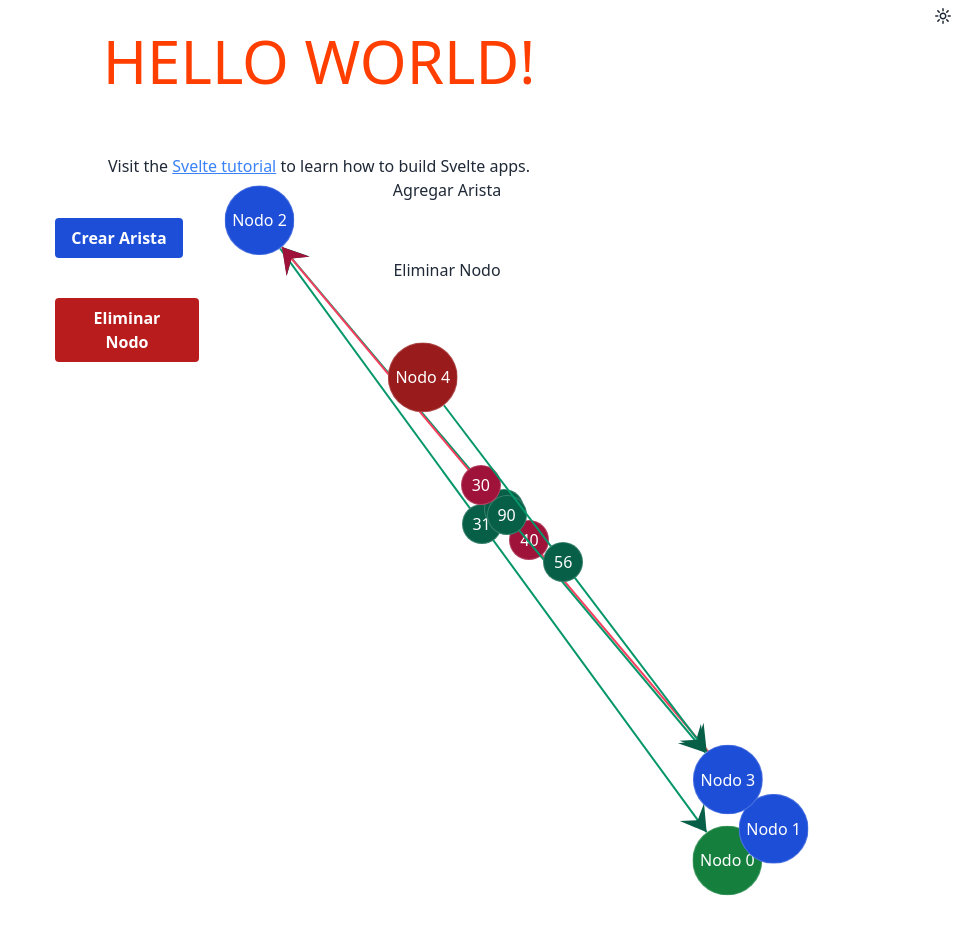
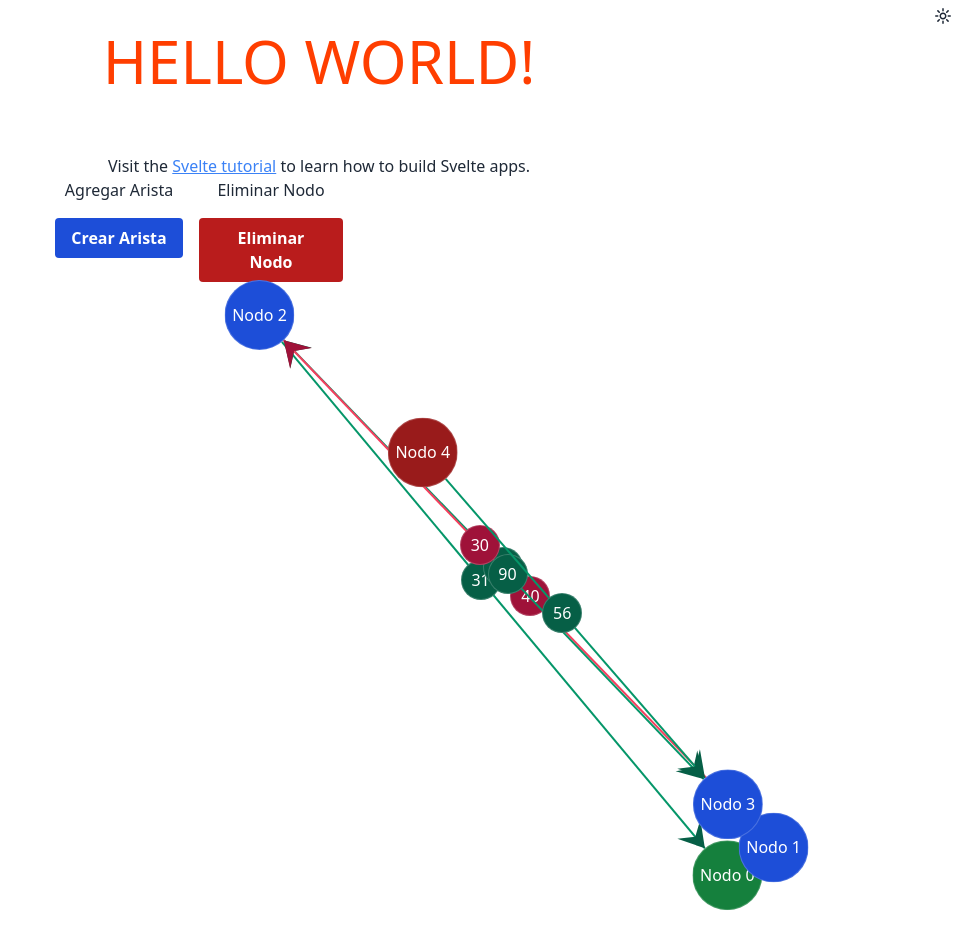
Before and after one commit to IsraPerez98/ford-fulkerson-app, a Svelte app: page / in a window 1280 px wide. Shown: the top 948 px of the page, without its empty margins (321-1280 px from the left). Built offline with nearby package versions, Linux system fonts and the light colour scheme.

Commit message:
🪲 Mejoras menores a la interfaz

```diff
--- a/src/components/Grafo/Grafo.svelte
+++ b/src/components/Grafo/Grafo.svelte
@@ -25,7 +25,7 @@
                 fuente: (i == 0) ? true : false,
                 sumidero: (i==cantNodos-1) ? true : false,
                 x: Math.random() * 800,
-                y: Math.random() * 800,
+                y: Math.random() * 700,
             });
         }
         //generamos aristas aleatorias
@@ -139,7 +139,6 @@
 
 </script>
 
-<div>
 <svg height="800" width="800">
     <Menu
         agregarNodo={AgregarNodo}
@@ -149,6 +148,7 @@
         eliminandoNodo={eliminandoNodo}
     />
 
+    <svg y="100"> <!-- TODO: Mejorar margen y ajustar tamaño dinamicamente-->
         {#each aristas as grupo, i}
             {#each grupo.slice(0,i) as arista, j}
                 {#if (aristas[i][j] !== 0 || aristas[j][i] !== 0)}
@@ -175,6 +175,5 @@
                 eliminarNodo={eliminarNodo}
             />
         {/each}
-
     </svg>
-</div>
+</svg>
--- a/src/components/Grafo/Menu/Menu.svelte
+++ b/src/components/Grafo/Menu/Menu.svelte
@@ -49,7 +49,7 @@
 
 </script>
 <foreignObject width="100%" height="100%">
-    <div>
+    <div class="flex flex-row">
         {#each items as item}
             <div class="flex flex-col mx-2">
                 <p class="text-center">{item.nombre}</p>
```
Lines whose indentation alone changed are shown as unchanged.
